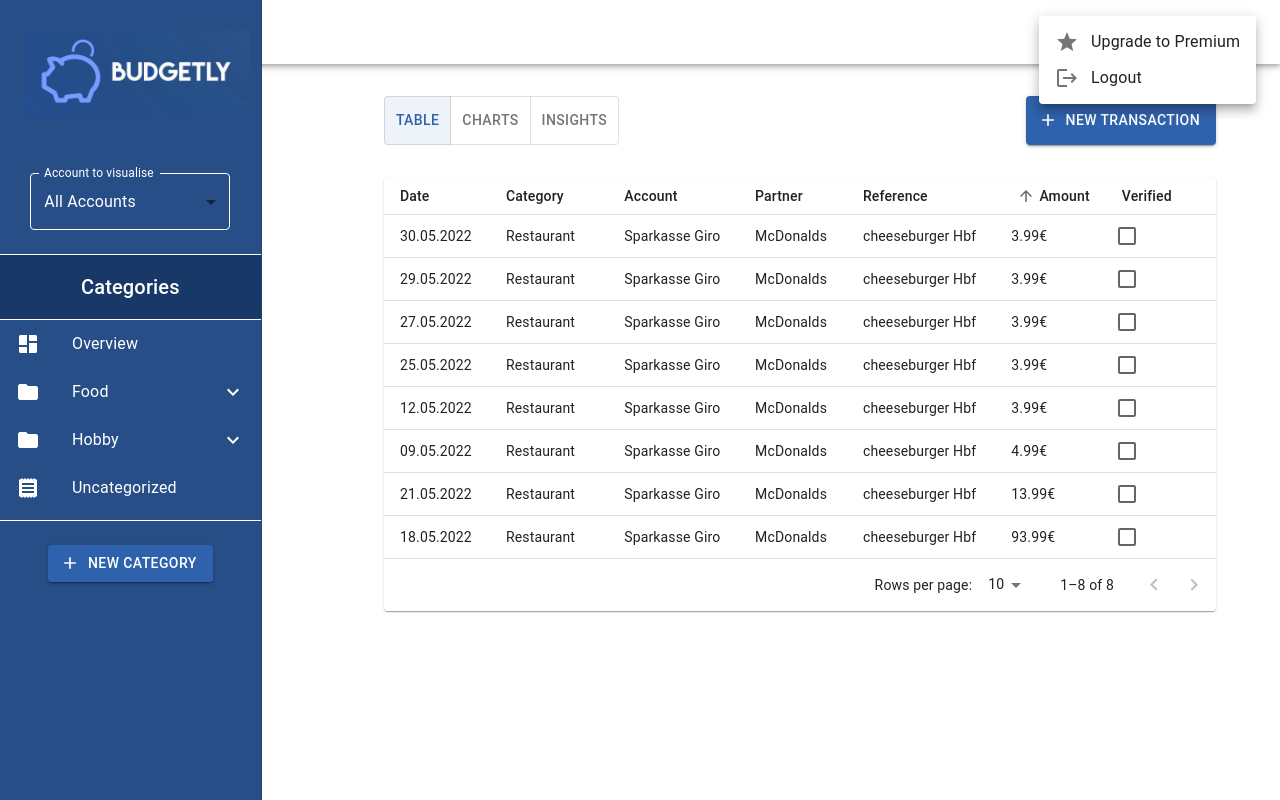
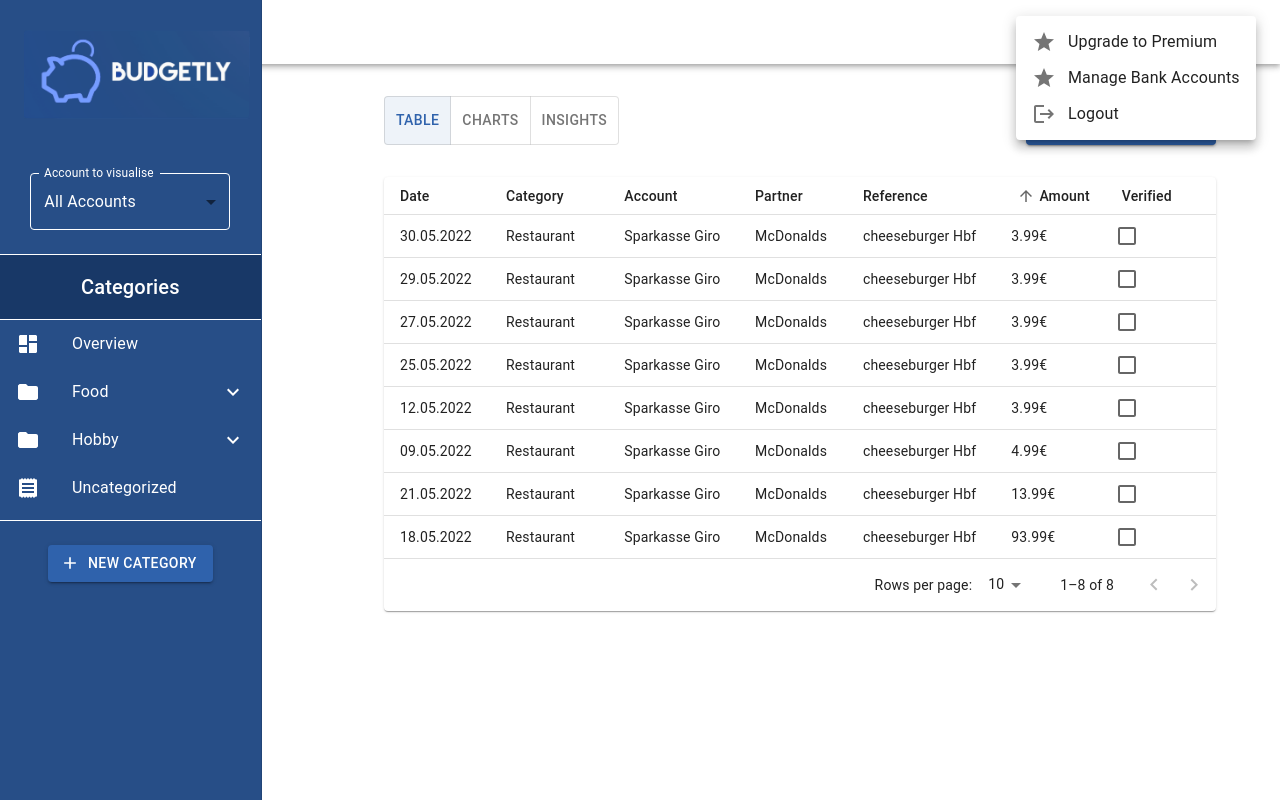
Before and after one commit to sonmikrafft-uni-seba/frontend, a React (Create React App) app: page /app in a window 1280 px wide. Both pictures are taken after a click on the button 1232 px from the left and 32 px from the top of the page. Built offline with nearby package versions, Linux system fonts and the light colour scheme.

Commit message:
Updated AppBar

```diff
--- a/src/App.js
+++ b/src/App.js
@@ -20,6 +20,7 @@
     user: store.getState().user,
     popup: store.getState().popup,
     transaction: store.getState().transaction,
+    banking: store.getState().banking,
   });
 });
 
--- a/src/components/App/ApplicationBar.js
+++ b/src/components/App/ApplicationBar.js
@@ -12,6 +12,8 @@
 import { useNavigate } from 'react-router-dom';
 import { Star, Logout, AccountCircle } from '@mui/icons-material';
 import { logout } from '../../store/auth/auth.actions';
+import { openPopup } from '../../store/popup/popup.actions.js';
+import { popupContentType, popupActionType } from '../../constants';
 import { connect } from 'react-redux';
 
 const ApplicationBar = (props) => {
@@ -69,6 +71,22 @@
                 </ListItemIcon>
                 <ListItemText primary="Upgrade to Premium" />
               </MenuItem>
+              <MenuItem
+                onClick={() => {
+                  props.dispatch(
+                    openPopup({
+                      title: 'Bank Accounts',
+                      popupContentType: popupContentType.BANK_MANAGEMENT,
+                      popupActionType: popupActionType.ADD_BANK,
+                    })
+                  );
+                }}
+              >
+                <ListItemIcon>
+                  <Star />
+                </ListItemIcon>
+                <ListItemText primary="Manage Bank Accounts" />
+              </MenuItem>
               <MenuItem onClick={onLogout}>
                 <ListItemIcon>
                   <Logout />
```
